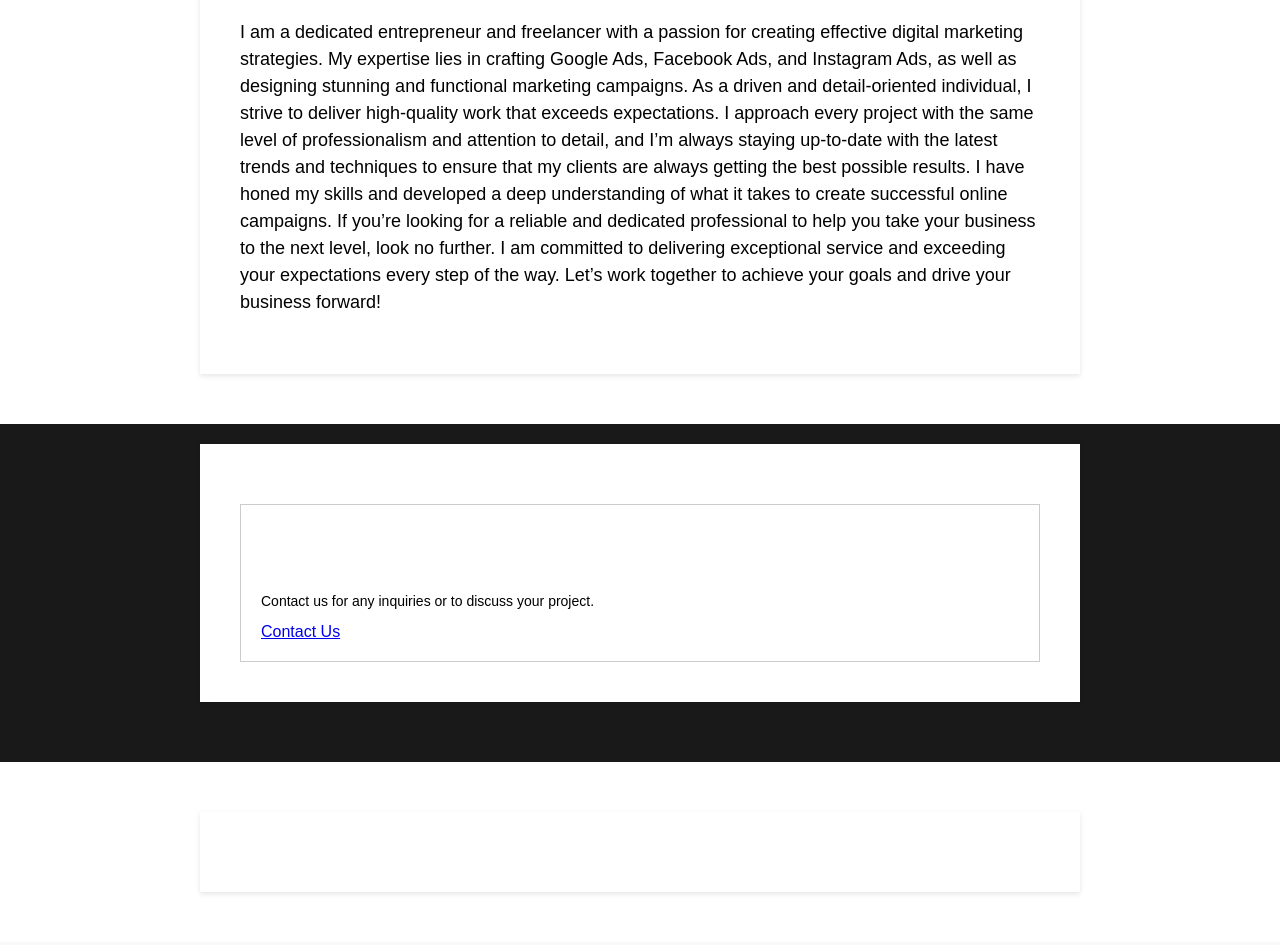
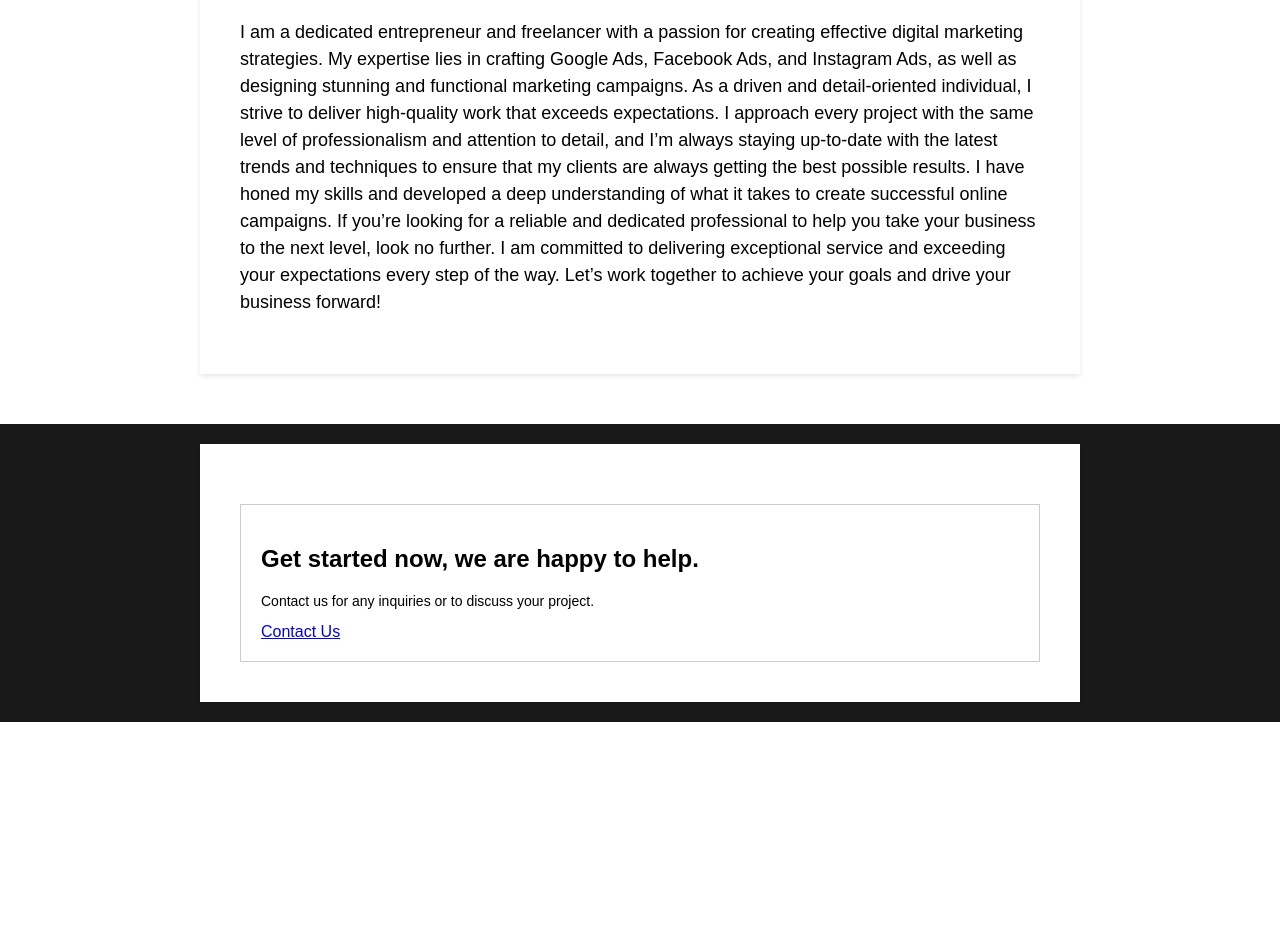
Before and after one commit to red6778/orange, a plain HTML site: page index.html in a window 1280 px wide. Shown: the part 369-1314 px from the top of the page. After the commit the page ends 1091 px from the top, so only its background shows below. Drawn offline with Linux system fonts and the light colour scheme.

Commit message:
Update index.html

```diff
--- a/index.html
+++ b/index.html
@@ -101,7 +101,7 @@
 <footer>
 	<div class="container">
 		<div class="box">
-			<h2>Get started now, we are happy to help.</h2>
+			<h2 style="color: black;">Get started now, we are happy to help.</h2>
 			<p style="color: black;">Contact us for any inquiries or to discuss your project.</p>
 			<a href="upkeep.html" class="button">Contact Us</a>
 		</div>
@@ -129,20 +129,3 @@
 		background-color: #f9f9f9;
 		text-align: center;
 	}
-</style>
-
-<body>
-	<header>
-		<!-- Header content -->
-	</header>
-
-	<section class="content">
-		<div class="container">
-			<!-- Existing content -->
-		</div>
-	</section>
-
-	<footer class="footer">
-		<p>Privacy Policy | Terms of Service | Contact Us</p>
-	</footer>
-</body>
```
